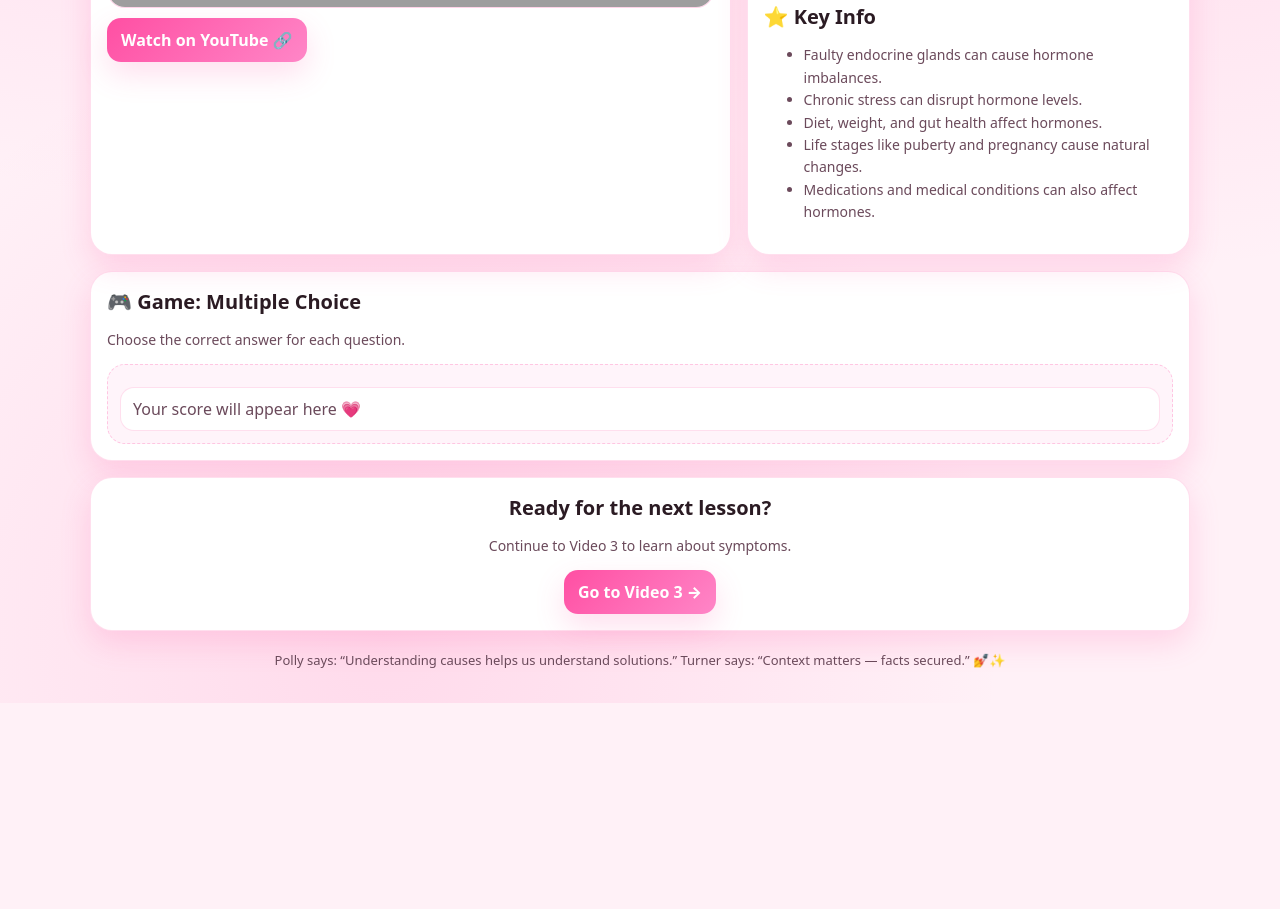
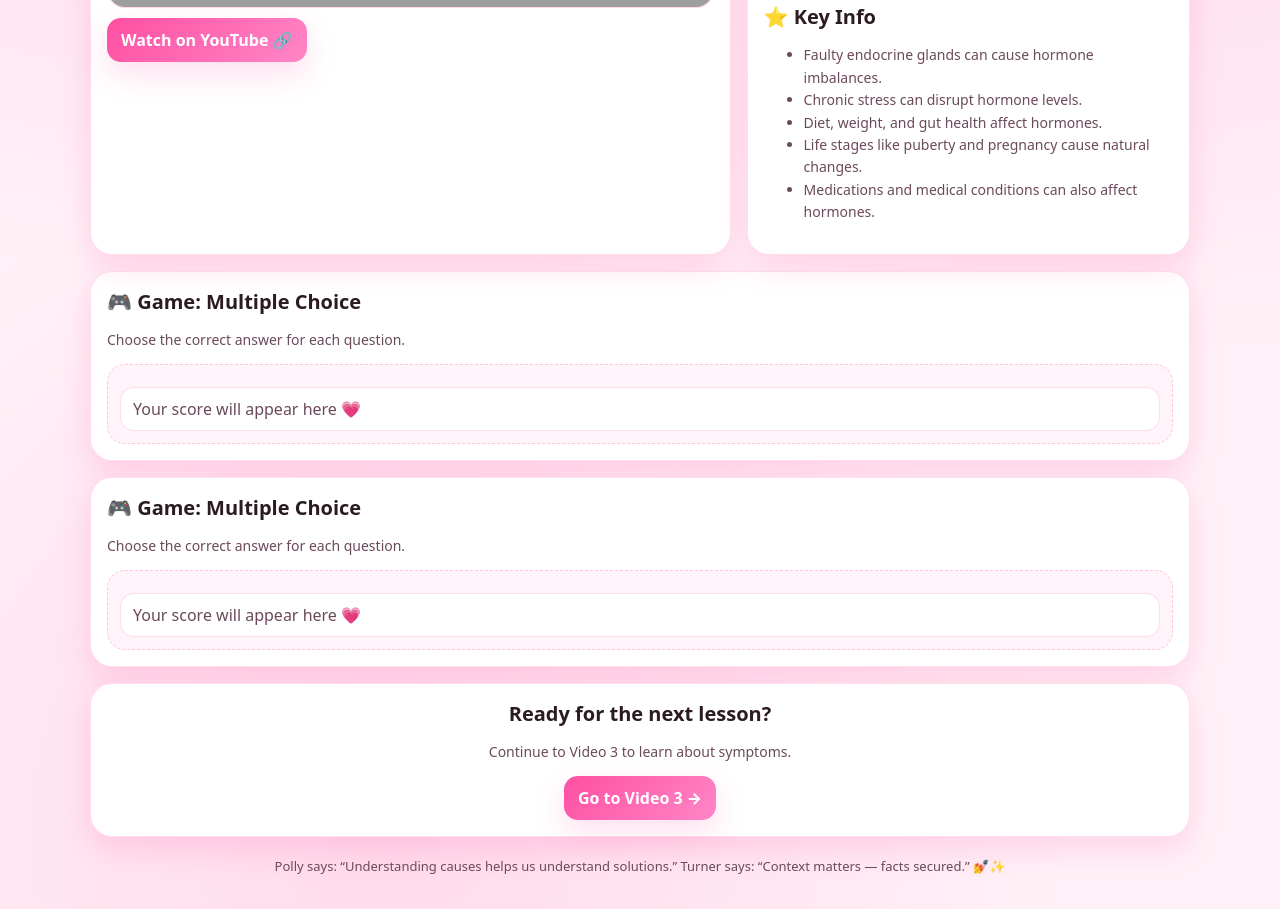
Before and after one commit to aspiringnurse0812-coder/hormoneheros, a plain HTML site: page video2.html in a window 1280 px wide. Shown: the part 625-1534 px from the top of the page. Before the commit the page ends 1328 px from the top, so only its background shows below. Drawn offline with Linux system fonts and the light colour scheme; grey boxes are pictures that could not be loaded.

Commit message:
Update video2.html

```diff
--- a/video2.html
+++ b/video2.html
@@ -111,6 +111,16 @@ Certain medical conditions, medications, and environmental factors can also play
         <div class="toast result">Your score will appear here 💗</div>
       </div>
     </div>
+    <div class="card" id="gameV2" style="margin-top:16px;">
+  <h2>🎮 Game: Multiple Choice</h2>
+  <p class="small">Choose the correct answer for each question.</p>
+
+  <div class="game">
+    <div class="gameOut"></div>
+    <div class="toast result">Your score will appear here 💗</div>
+  </div>
+</div>
+
 
     <!-- NEXT BUTTON -->
     <div class="card" style="margin-top:16px; text-align:center;">
```
